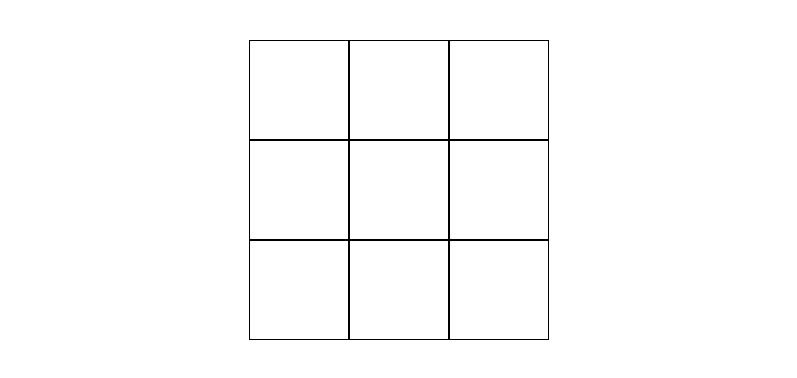
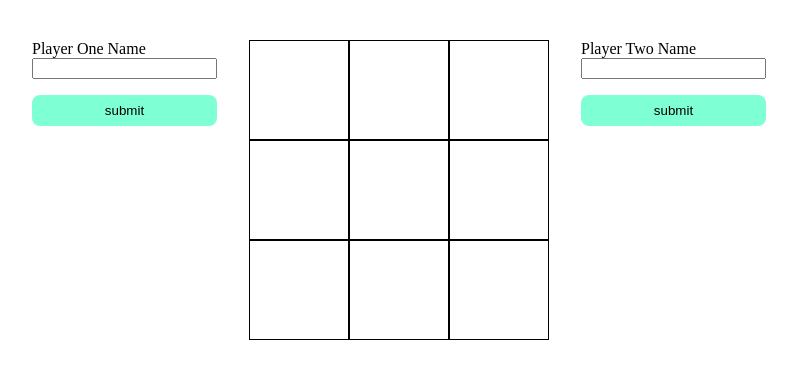
Before and after one commit to bmichael99/Tic-Tac-Toe, a plain HTML site: page index.html in a window 1280 px wide. Shown: the whole page, without its empty margins (241-1038 px from the left). Drawn offline with Linux system fonts and the light colour scheme.

Commit message:
functionality for inputting player names via forms instead of just defaulting to "X" and "O"

```diff
--- a/index.html
+++ b/index.html
@@ -9,7 +9,23 @@
 </head>
 <body>
     <div class="window-container">
-        <div class="board-container">
+        <div class="play-space">
+            <form class="input-field" id ="playerOne">
+
+                <label for="playerOneName">Player One Name</label>
+                <input type="text" name="name" id="playerOneName" required>
+                <button>submit</button>
+            </form>
+
+            <div class="board-container">
+
+            </div>
+
+            <form class="input-field" id ="playerTwo">
+                <label for="playerOneName">Player Two Name</label>
+                <input type="text" name="name" id="playerOneName" required>
+                <button>submit</button>
+            </form>
 
         </div>
 
--- a/scripts.js
+++ b/scripts.js
@@ -131,6 +131,9 @@ function DOM(board){
         if(board.checkWinCondition() != "."){
             displayWinner(board.checkWinCondition());
         }
+        else if(board.isDraw()){
+            displayDraw();
+        }
 
     }
 
@@ -139,6 +142,13 @@ function DOM(board){
         winnerText.innerHTML = winner + " won the game!";
         winnerText.classList.add("winner-text")
         windowContainer.appendChild(winnerText);
+    }
+
+    function displayDraw(){
+        const drawText = document.createElement("p");
+        drawText.innerHTML = "The game is a draw.";
+        drawText.classList.add("winner-text")
+        windowContainer.appendChild(drawText);
     }
 
     function swapPlayer(){
--- a/styles.css
+++ b/styles.css
@@ -6,11 +6,20 @@
     padding:32px;
 }
 
+.play-space{
+    display:flex;
+    gap:32px;
+}
+
+.input-field{
+    display:flex;
+    flex-direction: column;
+}
+
 .board-container{
     display:grid;
     grid-template-columns: 100px 100px 100px;
     grid-template-rows: 100px 100px 100px;
-
 }
 
 .cell{
@@ -31,3 +40,11 @@
     font-size: 72px;
     font-weight: bold;
 }
+
+button{
+    margin-top: 16px;
+    border:0;
+    background-color: aquamarine;
+    border-radius: 8px;
+    padding: 8px 16px;
+}
```
